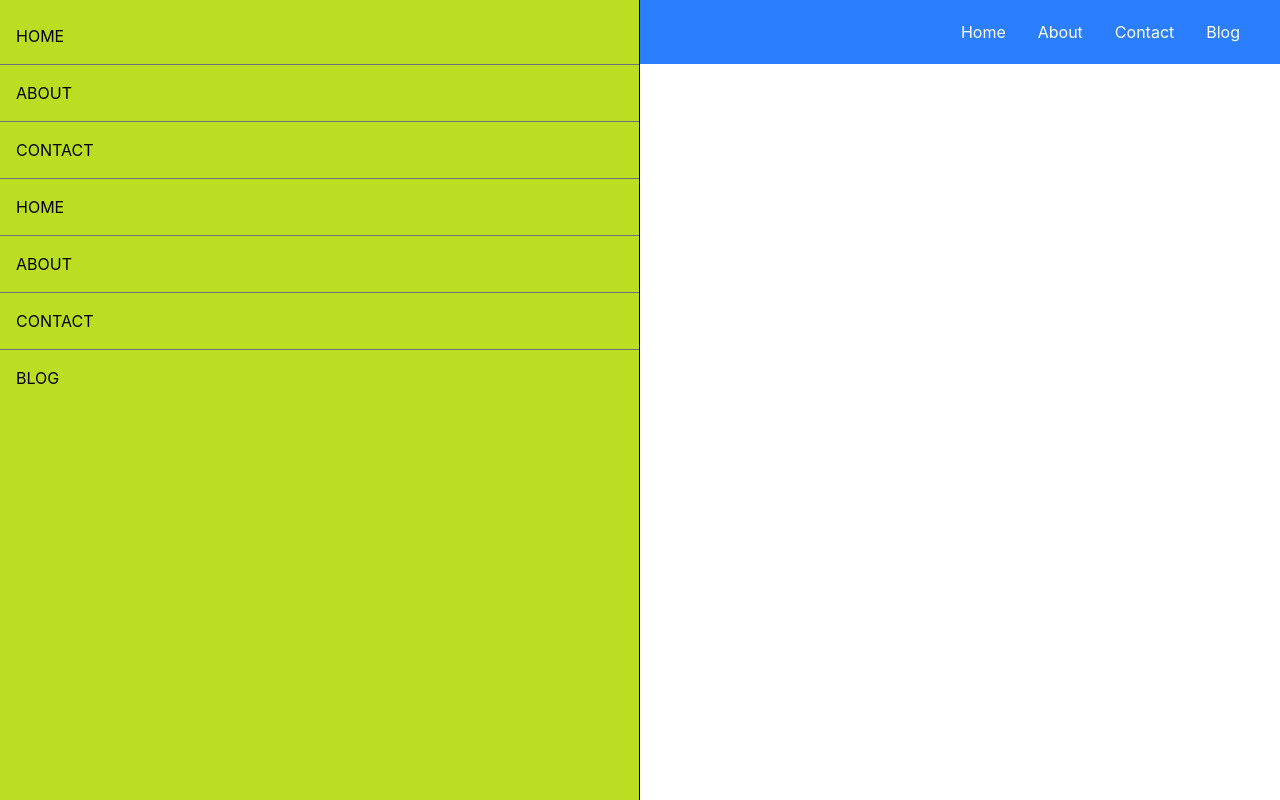
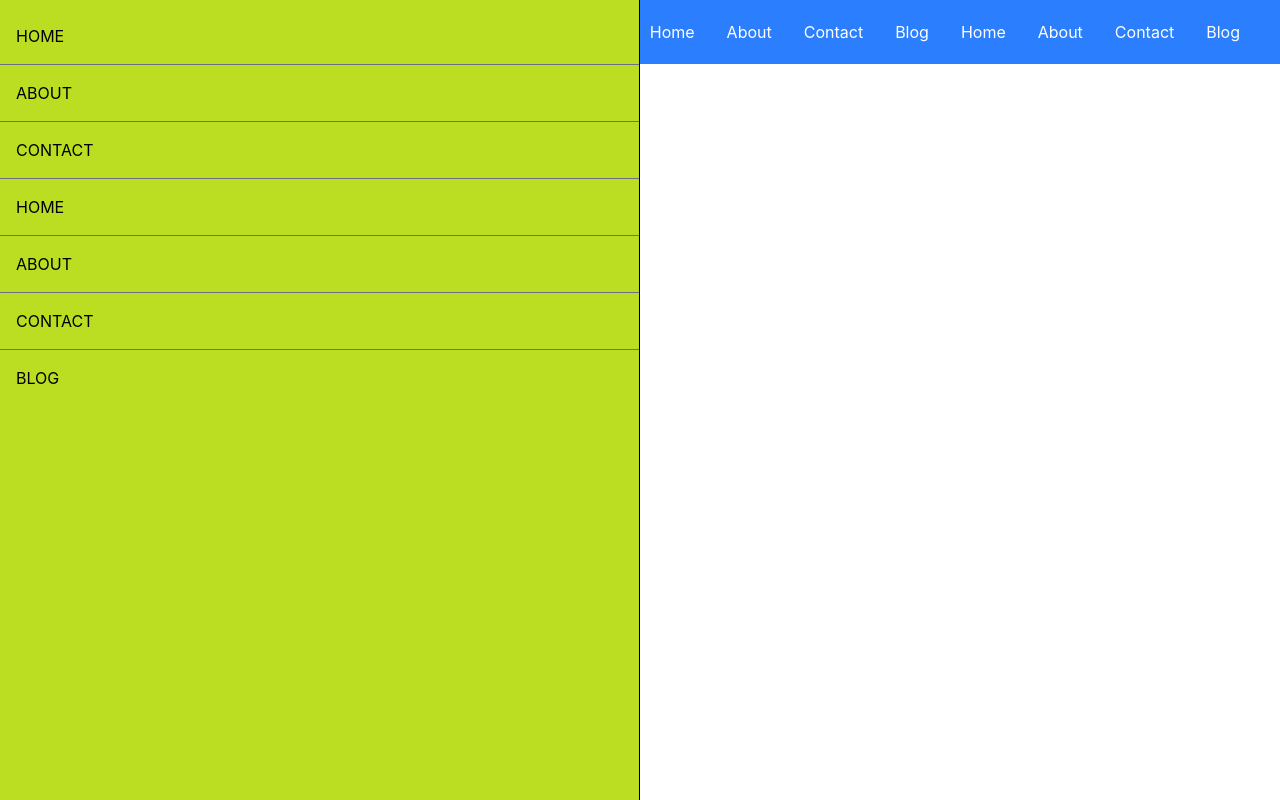
Before and after one commit to Gemcreation/eatgo, a React (Vite) app: page / in a window 1280 px wide. Built offline with nearby package versions, Linux system fonts and the light colour scheme.

Commit message:
adding more navs

```diff
--- a/src/components/Navbar/Navbar.jsx
+++ b/src/components/Navbar/Navbar.jsx
@@ -12,6 +12,11 @@ const Navbar = () => {
       <div className='flex justify-between items-center h-16 bg-blue-500 mx-auto px-6 text-white'>
         <h1>EATGO</h1>
         <ul className='hidden md:flex'>
+          <li className='p-4'>Home</li>
+          <li className='p-4'>About</li>
+          <li className='p-4'>Contact</li>
+          <li className='p-4'>Blog</li>
+
           <li className='p-4'>Home</li>
           <li className='p-4'>About</li>
           <li className='p-4'>Contact</li>
```
